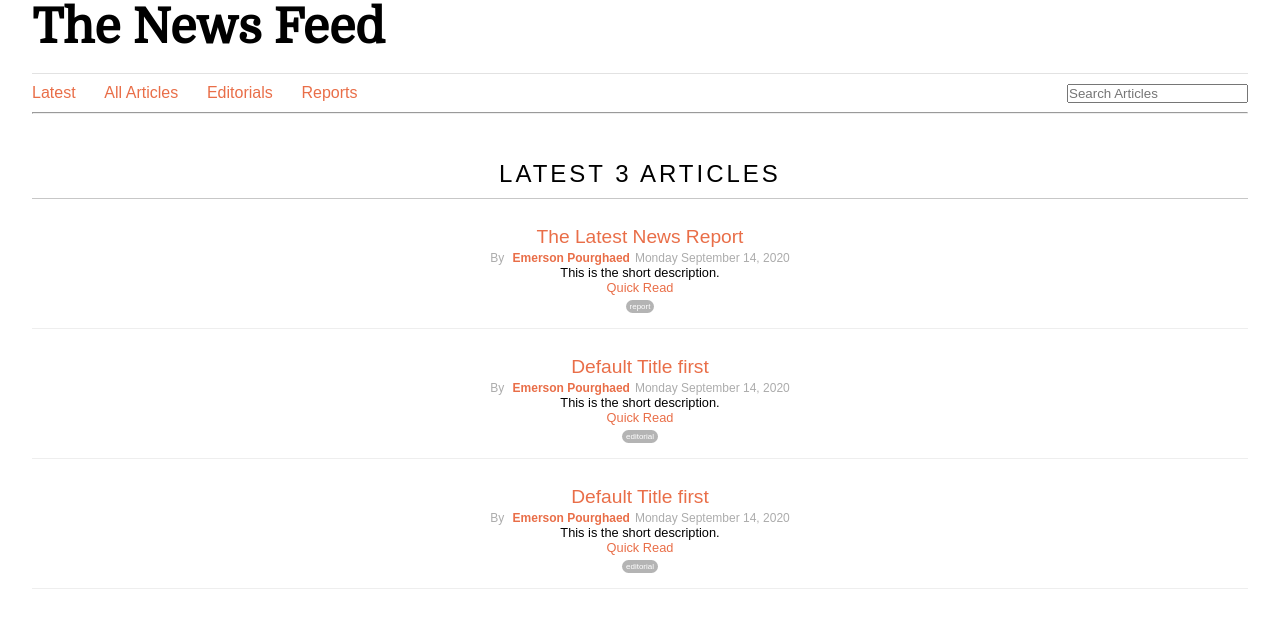
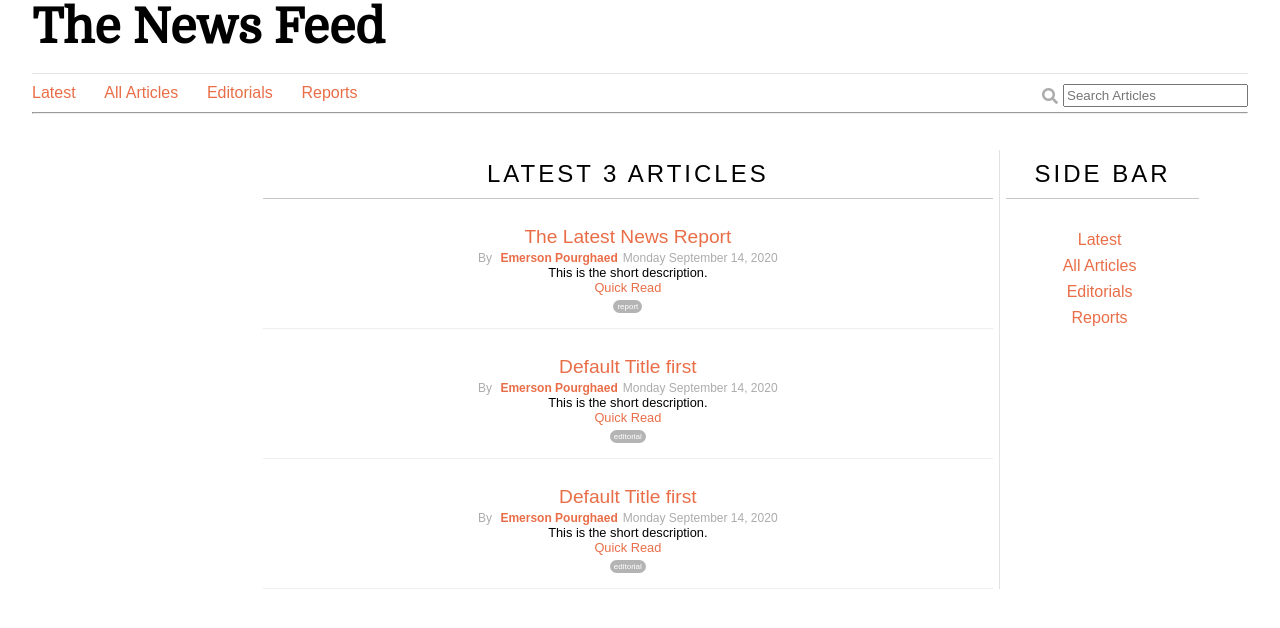
Before and after one commit to epourgh/news-feed, a PHP site: page / in a window 1280 px wide. Shown: the top 628 px of the page. Run offline with PHP 8.4, Linux system fonts and the light colour scheme; some libraries are stand-ins or nearby versions.

Commit message:
side nav

```diff
--- a/index.html
+++ b/index.html
@@ -16,19 +16,34 @@
             <br>
             <hr class="adjust-hr">
             <ul class="adjust-ul">
-                <li><a id="get-latest">Latest</a></li>
-                <li><a id="get-all">All Articles</a></li>
-                <li><a id="get-editorials">Editorials</a></li>
-                <li><a id="get-reports">Reports</a></li>
-                <li><input type="text" id="search-input" placeholder="Search Articles"></li>
+                <li><a id="top-nav-latest">Latest</a></li>
+                <li><a id="top-nav-all">All Articles</a></li>
+                <li><a id="top-nav-editorials">Editorials</a></li>
+                <li><a id="top-nav-reports">Reports</a></li>
+                <li><span class="search-span"><i class="fas fa-search"></i><input type="text" id="search-input" placeholder="Search Articles"></span></li>
             </ul>
             <hr>
         </header>
         <br>
         <button id="get-breadcrumbs"></button>
 
-        <div id="section-title" class="section-title"></div>
-        <div id="news-section" class="news-feed"></div>
+        <div class="wrapper">
+            <div></div>
+            <div>
+                <div id="section-title" class="section-title"></div>
+                <div id="news-section" class="news-feed"></div>
+            </div>
+            <div class="side-nav">
+                <div class="section-title">Side Bar</div>
+                <ul class="adjust-ul">
+                    <br>
+                    <li><a id="side-nav-latest">Latest</a></li>
+                    <li><a id="side-nav-all">All Articles</a></li>
+                    <li><a id="side-nav-editorials">Editorials</a></li>
+                    <li><a id="side-nav-reports">Reports</a></li>
+                </ul>
+            </div>
+        </div>
 
         <script src="scroll.js" class="image-grid"></script>
         <script src="init.js" class="image-grid"></script>
--- a/init.js
+++ b/init.js
@@ -91,17 +91,31 @@
 
 })();
 
-document.getElementById("get-latest").addEventListener("click", () => {
+document.getElementById("top-nav-latest").addEventListener("click", () => {
+    getLatest()
+});
+document.getElementById("side-nav-latest").addEventListener("click", () => {
+    getLatest()
+});
 
+
+getLatest = () => {
     document.getElementById('section-title').innerHTML = `Latest 3 Articles`;
 
     newsFeedUpdate({
         pageLimit: 3
     });
+}
+
+document.getElementById("top-nav-reports").addEventListener("click", () => {
+    getReports()
 });
 
-document.getElementById("get-reports").addEventListener("click", () => {
+document.getElementById("side-nav-reports").addEventListener("click", () => {
+    getReports()
+});
 
+getReports = () => {
     document.getElementById('section-title').innerHTML = `Reports`;
 
     newsFeedUpdate({
@@ -109,10 +123,16 @@ document.getElementById("get-reports").addEventListener("click", () => {
         filterType: "tag",
         endOfLine: "You have scrolled to the bottom of the feed."
     });
+}
+
+document.getElementById("top-nav-editorials").addEventListener("click", () => {
+    getEditorials()
+});
+document.getElementById("side-nav-editorials").addEventListener("click", () => {
+    getEditorials()
 });
 
-document.getElementById("get-editorials").addEventListener("click", () => {
-
+getEditorials = () => {
     document.getElementById('section-title').innerHTML = `Editorials`;
 
     newsFeedUpdate({
@@ -120,16 +140,23 @@ document.getElementById("get-editorials").addEventListener("click", () => {
         filterType: "tag",
         endOfLine: "You have scrolled to the bottom of the feed."
     });
+}
+
+document.getElementById("top-nav-all").addEventListener("click", () => {
+    getAll()
+});
+document.getElementById("side-nav-all").addEventListener("click", () => {
+    getAll()
 });
 
-document.getElementById("get-all").addEventListener("click", () => {
 
+getAll = () => {
     document.getElementById('section-title').innerHTML = `All Articles`;
 
     newsFeedUpdate({
         endOfLine: "You have scrolled to the bottom of the feed."
     });
-});
+}
 
 
 document.getElementById("search-input").addEventListener("keyup", () => {
--- a/style.css
+++ b/style.css
@@ -44,6 +44,16 @@ ul>li>a {
 
 ul>li>a:hover {
 	background: rgb(252, 198, 182);
+}
+
+ul>li>.search-span>i {
+	color: rgb(172, 172, 172);
+	padding: 0 5px;
+	vertical-align: middle;
+}
+
+ul>li>.search-span>input {
+	padding: 2px;
 }
 
 .logo {
@@ -181,13 +191,39 @@ div[class*=" description-expand-"] {
 	text-decoration: underline;
 }
 
+.side-nav {
+	display: none
+}
+
 
 @media only screen and (min-width: 900px) {
 	body {
 		margin: 0 2.5%
 	}
 
-	ul>li>input {
+	ul>li>.search-span {
 		float: right;
 	}
+
+	.wrapper {
+		display: grid;
+		grid-template-columns: 19% 60% 17%;
+	}
+
+	.side-nav {
+		display: block;
+		margin-left: 3%;
+		border-left: 1px solid rgb(226, 226, 226);
+	}
+	.side-nav {
+		text-align: center;
+	}
+
+	.side-nav>ul>li {
+		display: block;
+		padding: 2% 0
+	}
+	.side-nav>.section-title {
+		margin-left: 3%
+	}
 }
```
